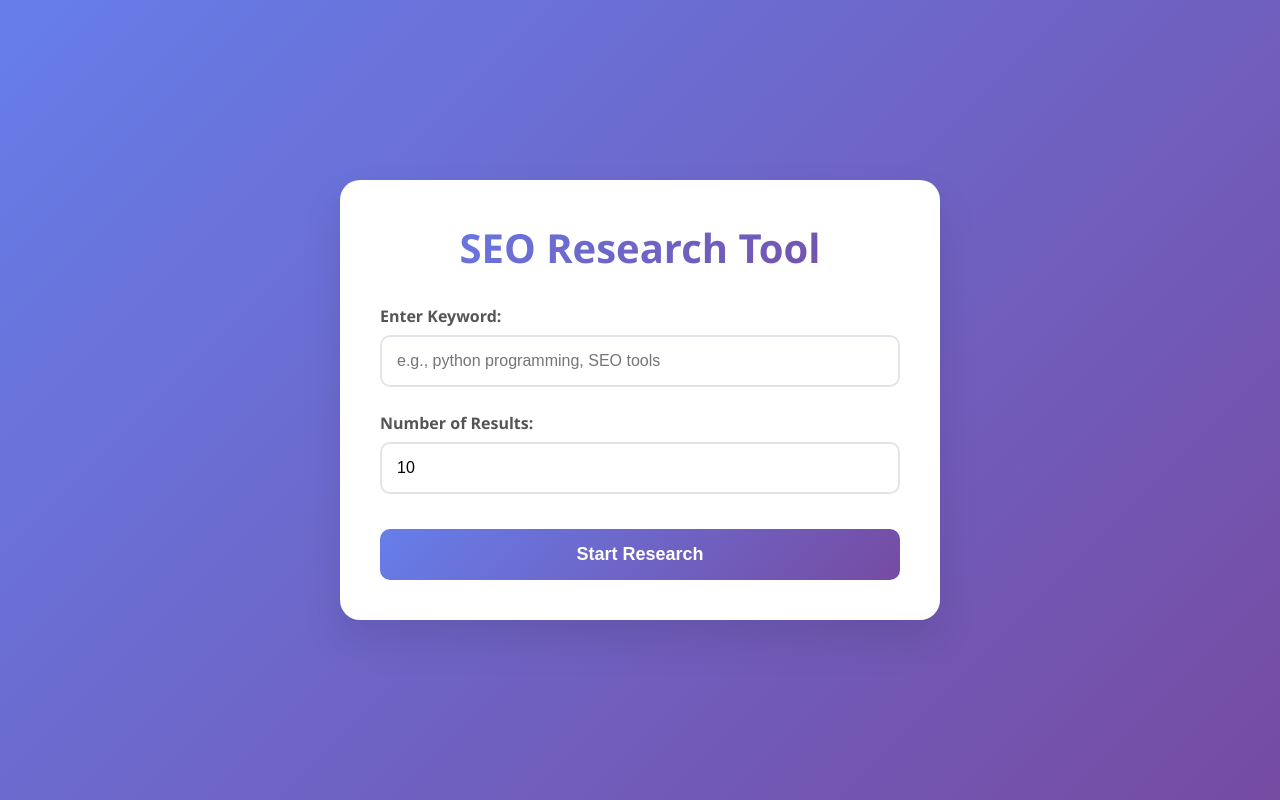
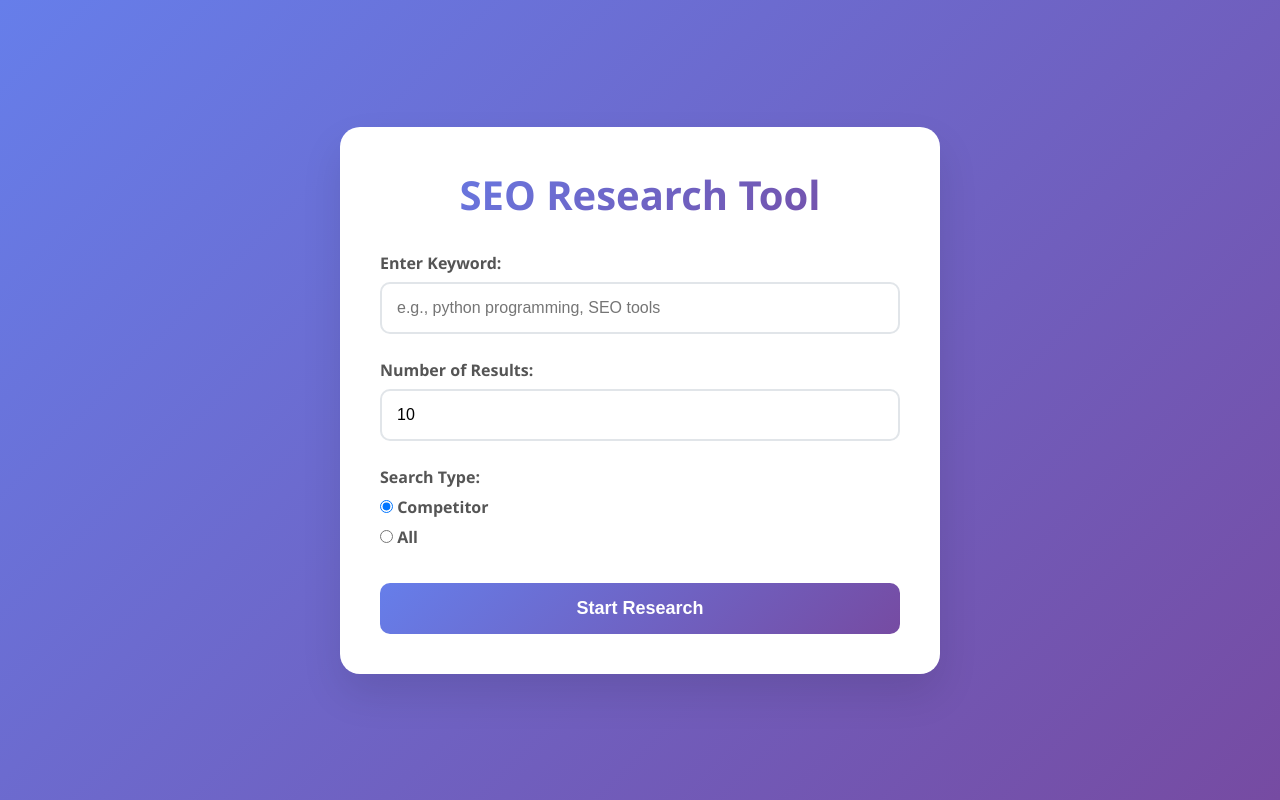
Before and after one commit to Erudite-jay/ai_seo_blog, a Flask app: page / in a window 1280 px wide. Run offline with Flask 3, Linux system fonts and the light colour scheme.

```diff
--- a/app.py
+++ b/app.py
@@ -39,6 +39,7 @@ def start_research():
     data = request.get_json()
     keyword = data.get('keyword', '').strip()
     num_results = int(data.get('num_results', 10))
+    search_type = data.get('search_type')
 
     if not keyword:
         return jsonify({'error': 'Keyword is required'}), 400
@@ -55,21 +56,20 @@ def start_research():
     # Start research in background thread
     thread = threading.Thread(
         target=run_research,
-        args=(keyword, num_results)
+        args=(keyword, num_results,search_type)
     )
     thread.daemon = True
     thread.start()
 
     return jsonify({'message': 'Research started', 'status': 'running'})
 
-def run_research(keyword, num_results):
+def run_research(keyword, num_results, search_type):
     """Run SEO research in background thread."""
     global research_status
 
     try:
         research_status['progress'] = f'Researching keyword: {keyword}...'
-        results = main(keyword, num_results)
-
+        results = main(keyword, num_results, search_type)
         research_status['results'] = results
         research_status['completed'] = True
         research_status['progress'] = f'Completed! Found {len(results)} results.'
--- a/seo_research.py
+++ b/seo_research.py
@@ -13,7 +13,7 @@ def save_results_to_file(results: List[Dict], filename: str = "seo_research_resu
     except Exception as e:
         print(f"✗ Error saving results: {e}")
 
-def main(seed_keyword: str, num_results: int = 10):
+def main(seed_keyword: str, num_results: int = 10, search_type: str = "competitor") -> List[Dict]:
     """Main function to research a single keyword and extract meta data."""
     print(f"\nStarting SEO research for: '{seed_keyword}'")
     print("=" * 60)
@@ -23,7 +23,7 @@ def main(seed_keyword: str, num_results: int = 10):
     total_urls = 0
 
     print(f"\nStep 1: Getting search results for '{seed_keyword}'...")
-    urls = get_serp_results(seed_keyword, num_results=num_results)
+    urls = get_serp_results(seed_keyword, num_results=num_results, search_type=search_type)
 
     if not urls:
         print(f"  ✗ No URLs found for '{seed_keyword}'")
@@ -79,7 +79,7 @@ if __name__ == "__main__":
     keyword="Python programming"
     try:
         print("🔧 SEO Research Tool Starting...")
-        results = main(keyword, num_results=5)
+        results = main(keyword, num_results=5, search_type="competitor")
         print(f"\n Process completed! Found {len(results)} total results.")
     except KeyboardInterrupt:
         print("\n Process interrupted by user.")
--- a/templates/index.html
+++ b/templates/index.html
@@ -1,11 +1,16 @@
 <!DOCTYPE html>
 <html lang="en">
+
 <head>
     <meta charset="UTF-8">
     <meta name="viewport" content="width=device-width, initial-scale=1.0">
     <title>SEO Research Tool</title>
     <style>
-        * { margin: 0; padding: 0; box-sizing: border-box; }
+        * {
+            margin: 0;
+            padding: 0;
+            box-sizing: border-box;
+        }
 
         body {
             font-family: 'Segoe UI', Tahoma, Geneva, Verdana, sans-serif;
@@ -21,7 +26,7 @@
             background: white;
             border-radius: 20px;
             padding: 40px;
-            box-shadow: 0 20px 40px rgba(0,0,0,0.1);
+            box-shadow: 0 20px 40px rgba(0, 0, 0, 0.1);
             max-width: 600px;
             width: 100%;
         }
@@ -47,7 +52,8 @@
             color: #555;
         }
 
-        input[type="text"], input[type="number"] {
+        input[type="text"],
+        input[type="number"] {
             width: 100%;
             padding: 15px;
             border: 2px solid #e1e5e9;
@@ -56,7 +62,8 @@
             transition: all 0.3s ease;
         }
 
-        input[type="text"]:focus, input[type="number"]:focus {
+        input[type="text"]:focus,
+        input[type="number"]:focus {
             outline: none;
             border-color: #667eea;
             box-shadow: 0 0 0 3px rgba(102, 126, 234, 0.1);
@@ -124,11 +131,17 @@
         }
 
         @keyframes spin {
-            0% { transform: rotate(0deg); }
-            100% { transform: rotate(360deg); }
+            0% {
+                transform: rotate(0deg);
+            }
+
+            100% {
+                transform: rotate(360deg);
+            }
         }
     </style>
 </head>
+
 <body>
     <div class="container">
         <h1>SEO Research Tool</h1>
@@ -136,12 +149,19 @@
         <form id="researchForm">
             <div class="form-group">
                 <label for="keyword">Enter Keyword:</label>
-                <input type="text" id="keyword" name="keyword" placeholder="e.g., python programming, SEO tools" required>
+                <input type="text" id="keyword" name="keyword" placeholder="e.g., python programming, SEO tools"
+                    required>
             </div>
 
             <div class="form-group">
                 <label for="num_results">Number of Results:</label>
                 <input type="number" id="num_results" name="num_results" value="10" min="5" max="10">
+            </div>
+
+            <div class="form-group">
+                <label>Search Type:</label>
+                <label><input type="radio" name="search_type" value="competitor" checked> Competitor</label>
+                <label><input type="radio" name="search_type" value="all"> All</label>
             </div>
 
             <button type="submit" class="btn" id="submitBtn">
@@ -162,6 +182,8 @@
 
             const keyword = document.getElementById('keyword').value.trim();
             const numResults = document.getElementById('num_results').value;
+            const searchType = document.querySelector('input[name="search_type"]:checked').value;
+
 
             if (!keyword) {
                 showStatus('error', 'Please enter a keyword');
@@ -178,7 +200,8 @@
                     headers: { 'Content-Type': 'application/json' },
                     body: JSON.stringify({
                         keyword: keyword,
-                        num_results: parseInt(numResults)
+                        num_results: parseInt(numResults),
+                        search_type: searchType
                     })
                 });
 
@@ -238,4 +261,5 @@
         }
     </script>
 </body>
+
 </html>
```
Also changed, not shown: serp_crawl.py (+7 -3 lines), templates/blog.html (+11 -0 lines), 1 other file.
